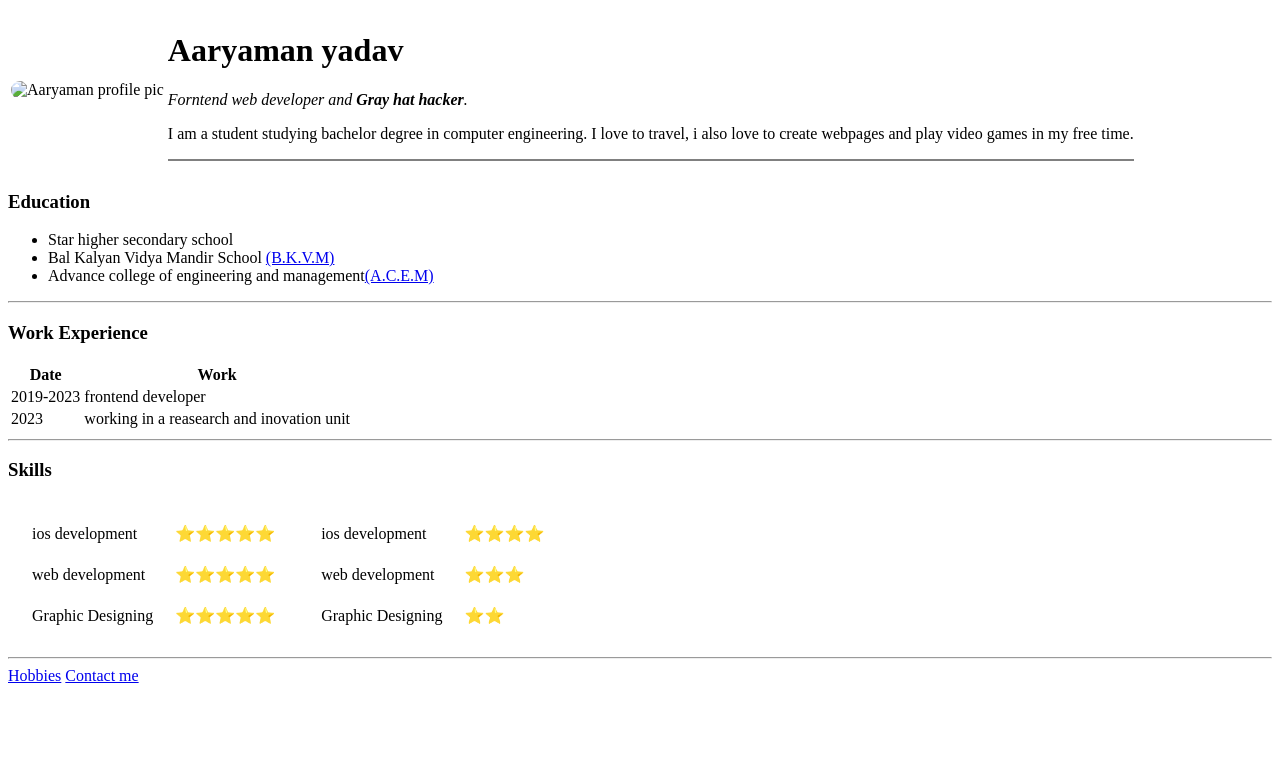
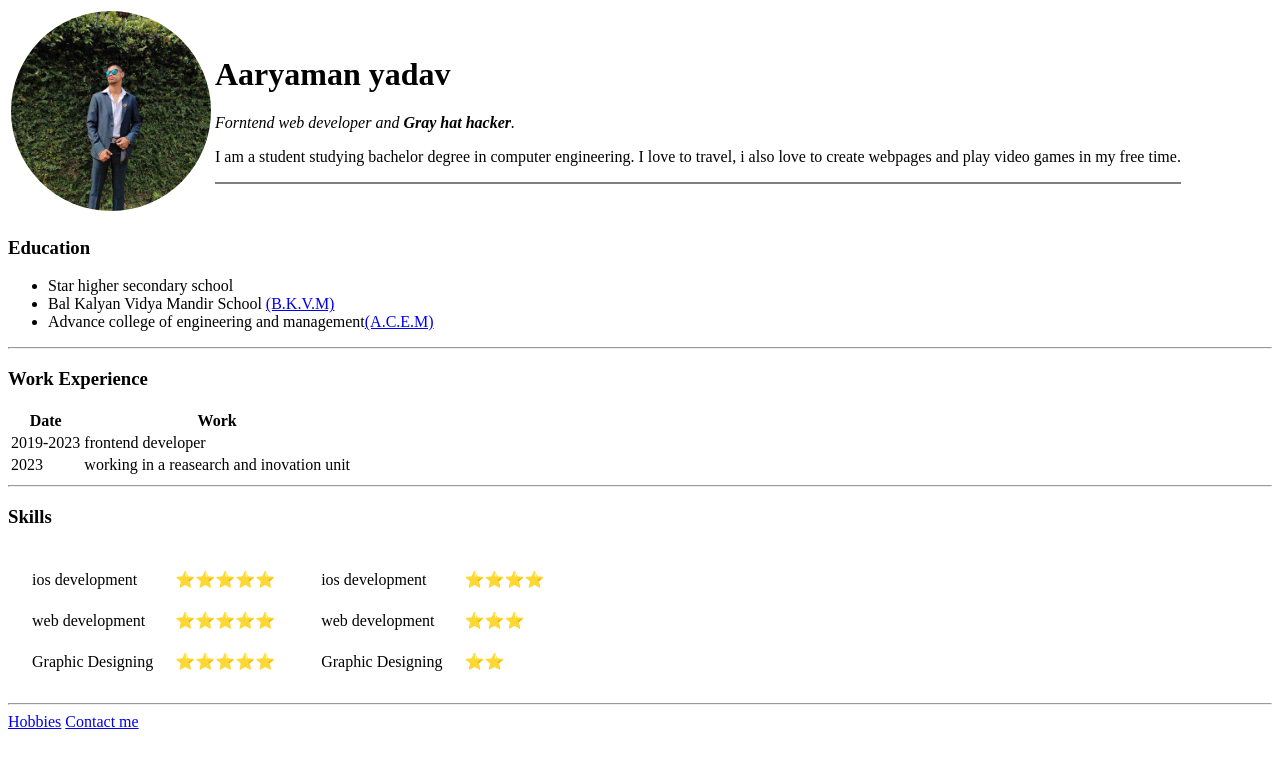
Before and after one commit to Aaryaman2/C.V, a plain HTML site: page index.html in a window 1280 px wide. Drawn offline with Linux system fonts and the light colour scheme.

Commit message:
Update index.html

```diff
--- a/index.html
+++ b/index.html
@@ -10,7 +10,7 @@
   <table cell-spacing="20px">
     <tr>
       <td><img style="height: 200px; width: 200px;
-        border-radius: 100px;" src="Personal C.v/287074211_1747705305570591_2967652052442669987_n.jpg" alt="Aaryaman profile pic"></td>
+        border-radius: 100px;" src="/Personal Cv/287074211_1747705305570591_2967652052442669987_n.jpg" alt="Aaryaman profile pic"></td>
       <td><h1> Aaryaman yadav</h1>
 
         <P> <em> Forntend web developer and <strong> Gray hat hacker</strong>.</em></P>
```
